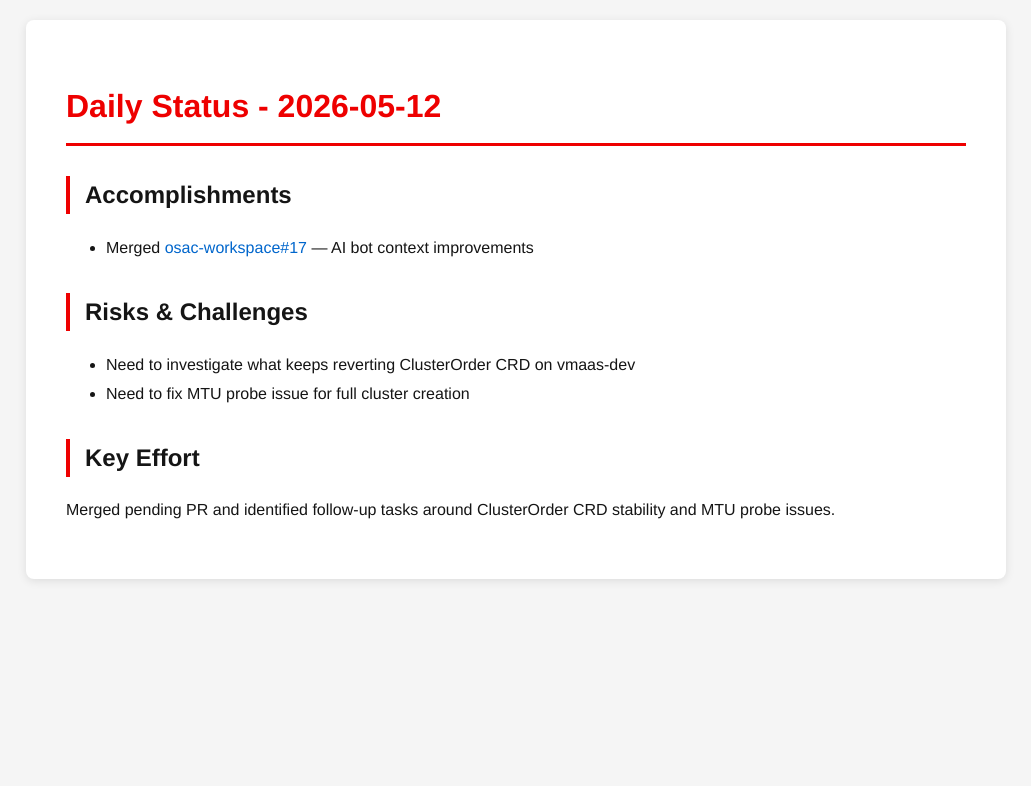
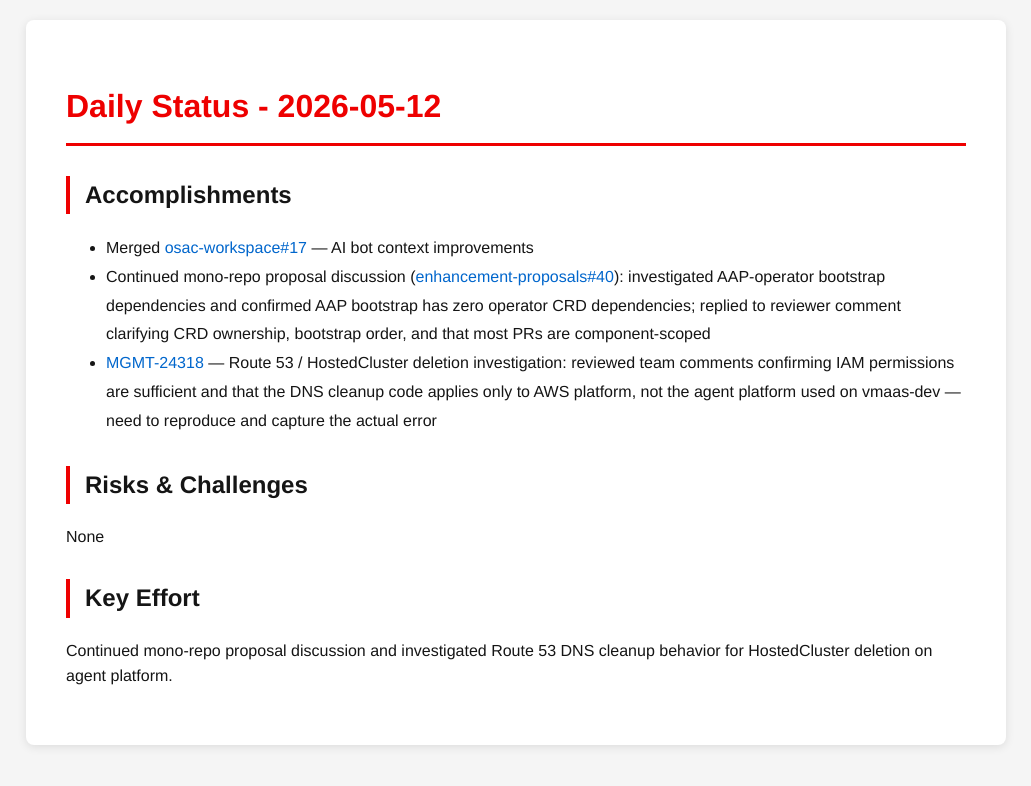
Before and after one commit to tzvatot/daily-status, a Jekyll site: the page built from 2026-05-12.md, in a window 1280 px wide. Shown: the top 786 px of the page, without its empty margins (124-1155 px from the left). Built offline with Jekyll 4.4.1, drawn with Linux system fonts in a browser that asks for light colours.

Commit message:
Daily status update - 2026-05-12

```diff
--- a/2026-05-12.md
+++ b/2026-05-12.md
@@ -8,10 +8,11 @@
 
 ## Accomplishments
 - Merged [osac-workspace#17](https://github.com/osac-project/osac-workspace/pull/17) — AI bot context improvements
+- Continued mono-repo proposal discussion ([enhancement-proposals#40](https://github.com/osac-project/enhancement-proposals/pull/40)): investigated AAP-operator bootstrap dependencies and confirmed AAP bootstrap has zero operator CRD dependencies; replied to reviewer comment clarifying CRD ownership, bootstrap order, and that most PRs are component-scoped
+- [MGMT-24318](https://redhat.atlassian.net/browse/MGMT-24318) — Route 53 / HostedCluster deletion investigation: reviewed team comments confirming IAM permissions are sufficient and that the DNS cleanup code applies only to AWS platform, not the agent platform used on vmaas-dev — need to reproduce and capture the actual error
 
 ## Risks & Challenges
-- Need to investigate what keeps reverting ClusterOrder CRD on vmaas-dev
-- Need to fix MTU probe issue for full cluster creation
+None
 
 ## Key Effort
-Merged pending PR and identified follow-up tasks around ClusterOrder CRD stability and MTU probe issues.
+Continued mono-repo proposal discussion and investigated Route 53 DNS cleanup behavior for HostedCluster deletion on agent platform.
```
